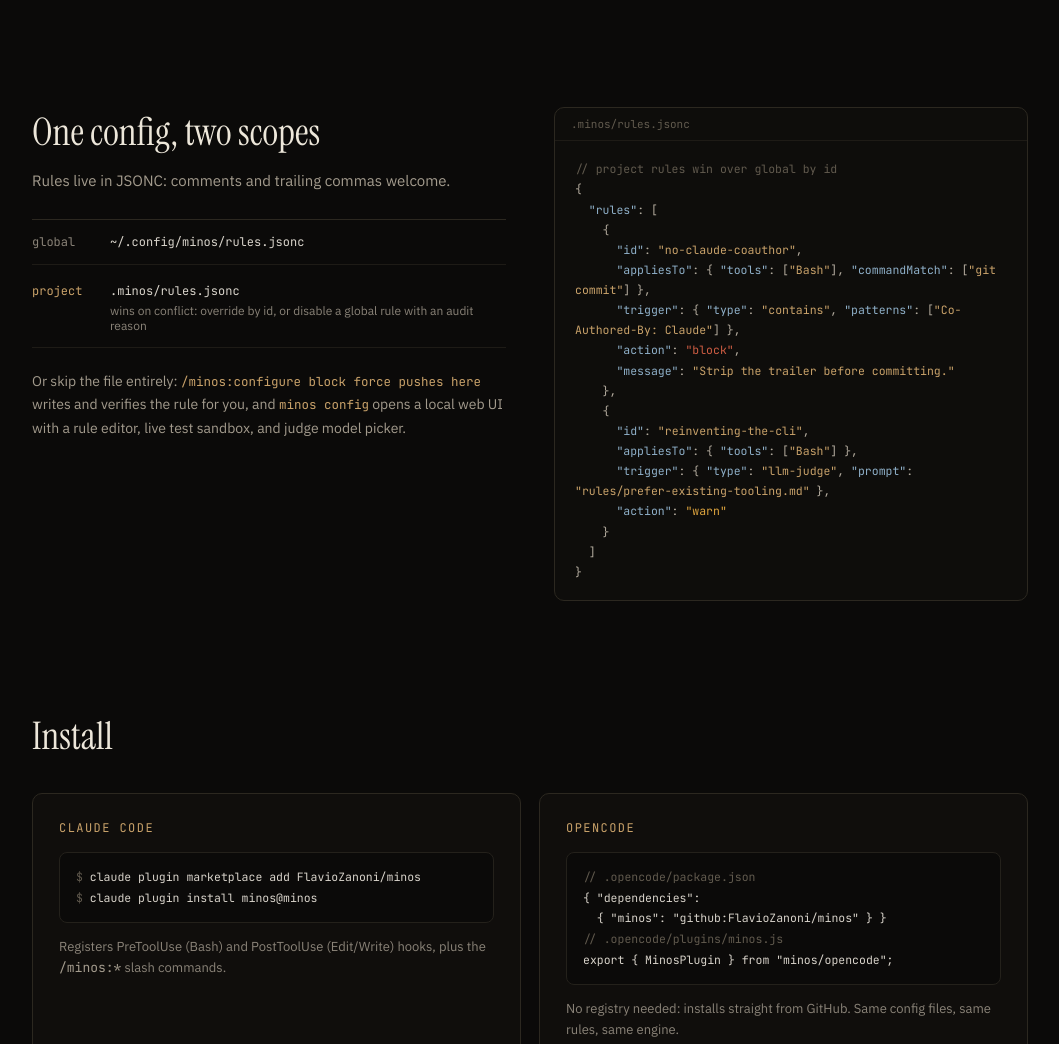
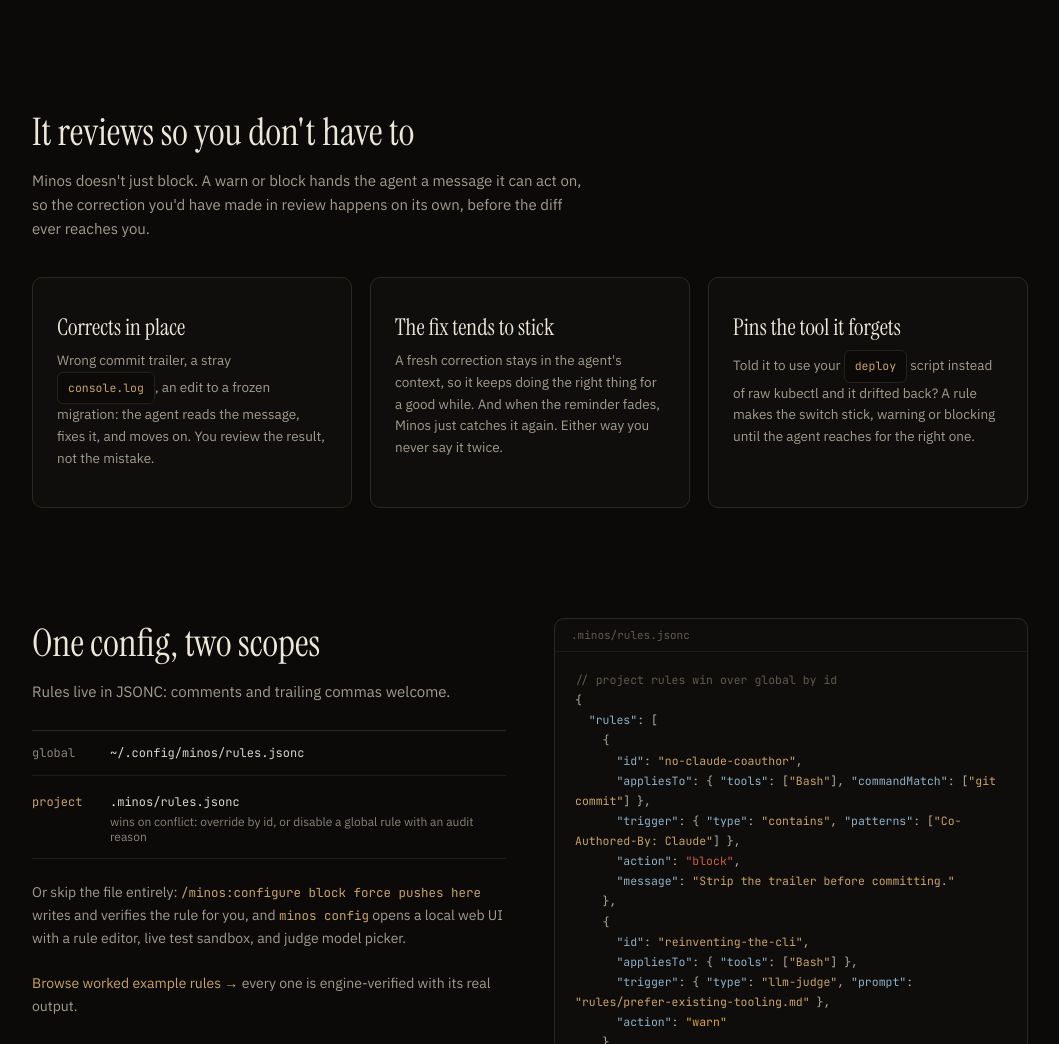
Before and after one commit to FlavioZanoni/minos, a website: page docs/index.html in a window 1280 px wide. Shown: the part 2450-3494 px from the top of the page, without its empty margins (110-1169 px from the left). Drawn offline with Linux system fonts and the light colour scheme.

Commit message:
Highlight the self-correcting workflow angle
- landing: 'It reviews so you don't have to' section (corrects in place,
  fix tends to stick, pins the tool it forgets) + link to examples.md
- examples.md: prefer-deploy-wrapper example (engine-verified) for steering
  the agent to a project's wrapper tool
- README: self-correcting Highlights bullet

```diff
--- a/docs/index.html
+++ b/docs/index.html
@@ -427,6 +427,33 @@
     </div>
   </section>
 
+  <section id="reviews">
+    <h2>It reviews so you don't have to</h2>
+    <p class="section-sub">Minos doesn't just block. A warn or block hands the agent a message it
+      can act on, so the correction you'd have made in review happens on its own, before the diff
+      ever reaches you.</p>
+    <div class="cards">
+      <div class="card">
+        <h3>Corrects in place</h3>
+        <p>Wrong commit trailer, a stray <code class="inline-code">console.log</code>, an edit to a
+          frozen migration: the agent reads the message, fixes it, and moves on. You review the
+          result, not the mistake.</p>
+      </div>
+      <div class="card">
+        <h3>The fix tends to stick</h3>
+        <p>A fresh correction stays in the agent's context, so it keeps doing the right thing for a
+          good while. And when the reminder fades, Minos just catches it again. Either way you
+          never say it twice.</p>
+      </div>
+      <div class="card">
+        <h3>Pins the tool it forgets</h3>
+        <p>Told it to use your <code class="inline-code">deploy</code> script instead of raw kubectl
+          and it drifted back? A rule makes the switch stick, warning or blocking until the agent
+          reaches for the right one.</p>
+      </div>
+    </div>
+  </section>
+
   <section id="config" class="config-grid">
     <div>
       <h2>One config, two scopes</h2>
@@ -447,6 +474,8 @@
       <p class="config-alt">Or skip the file entirely: <code>/minos:configure block force pushes here</code>
         writes and verifies the rule for you, and <code>minos config</code> opens a local web UI
         with a rule editor, live test sandbox, and judge model picker.</p>
+      <p class="config-alt"><a href="https://github.com/FlavioZanoni/minos/blob/main/examples.md">Browse worked example rules &rarr;</a>
+        every one is engine-verified with its real output.</p>
     </div>
     <div class="code-panel">
       <div class="filename">.minos/rules.jsonc</div>
```
Also changed, not shown: examples.md (+34 -0 lines), README.md.
